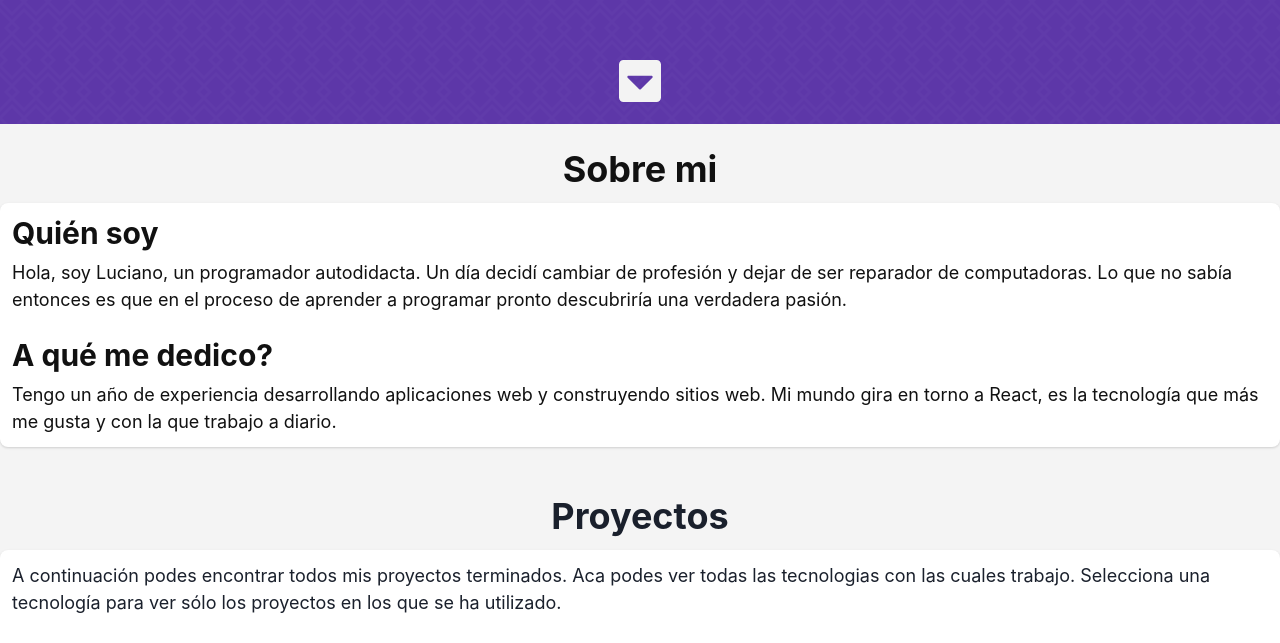
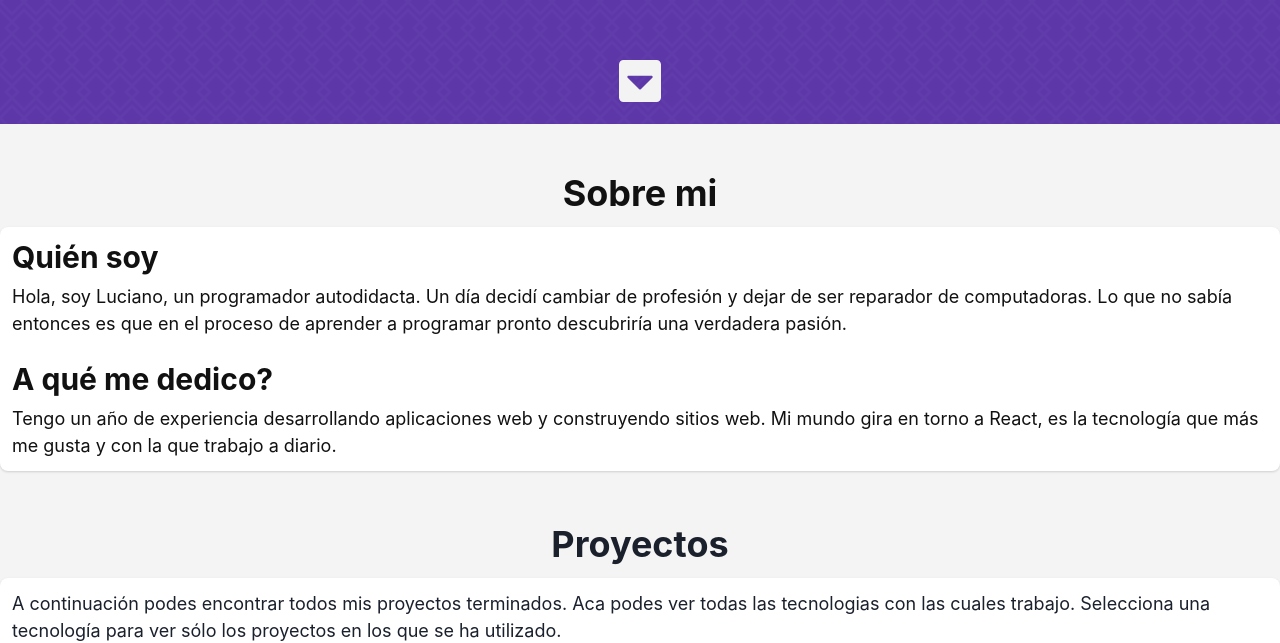
Before and after one commit to LGA-dev/LGA-dev.github.io, a React (Create React App) app: page / in a window 1280 px wide. Shown: the part 676-1319 px from the top of the page. Built offline with nearby package versions, Linux system fonts and the light colour scheme.

Commit message:
Fix components margin and padding

```diff
--- a/src/components/About.js
+++ b/src/components/About.js
@@ -3,8 +3,12 @@ import { GridItem, Heading, Stack, Text } from "@chakra-ui/layout";
 const About = () => {
   return (
     <GridItem
+      id="about"
       gridArea="about"
-      py={6}
+      // This padding top helps the title not to be hidden under the navbar
+      pt={12}
+      // This padding bottom helps to separate the about section of the projects section a bit
+      pb={1}
       textAlign="left"
       textColor="#111"
       background="#f4f4f4"
--- a/src/components/Navbar/ClosedNavbar.js
+++ b/src/components/Navbar/ClosedNavbar.js
@@ -13,6 +13,7 @@ const ClosedNavbar = () => {
       py={2}
       px={5}
       position="fixed"
+      height={12}
       minW="100vw"
       justifyContent="space-between"
       alignItems="center"
--- a/src/components/ProjectCard.js
+++ b/src/components/ProjectCard.js
@@ -7,7 +7,7 @@ const ProjectCard = ({ projectName, projectDescription, imageURL, techStack }) =
     <Stack
       spacing={6}
       p={3}
-      mt={3}
+      mt={6}
       boxShadow="base"
       borderRadius="lg"
       background="#ffffff"
--- a/src/components/Projects.js
+++ b/src/components/Projects.js
@@ -6,8 +6,13 @@ import ProjectCard from "./ProjectCard";
 const Projects = () => {
   return (
     <GridItem
+      id="projects"
       gridArea="projects"
-      py={6}
+      // This padding top helps the title not to be hidden under the navbar
+      pt={12}
+      // This padding bottom helps to separate the projects section of the contact section a bit
+      pb={6}
+      // my={6}
       textAlign="left"
       background="#f4f4f4"
     >
```
